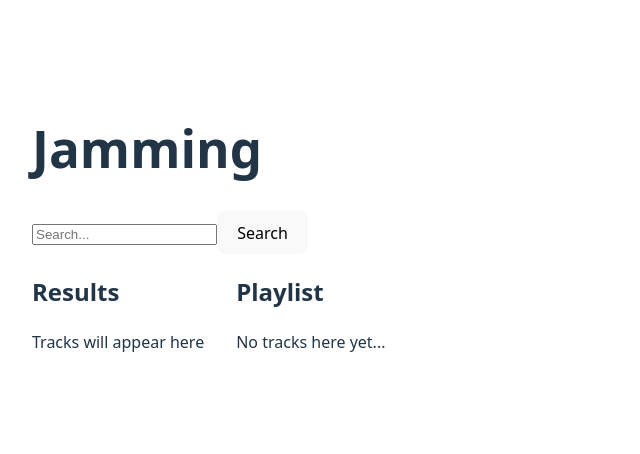
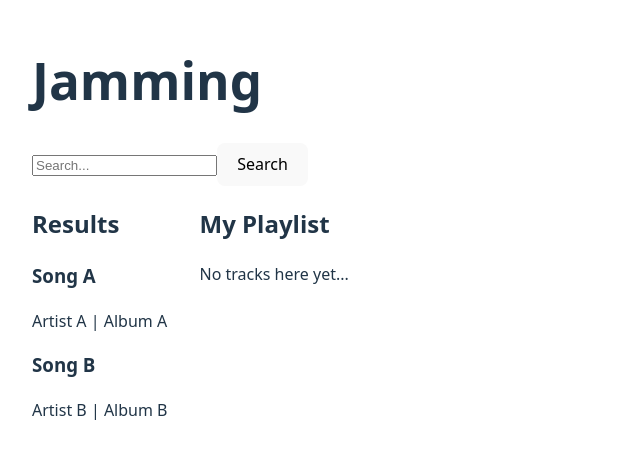
Before and after one commit to C0DREA/Jamming-React-App, a React (Vite) app: page / in a window 1280 px wide. Shown: the part 172-626 px from the top of the page, without its empty margins (0-640 px from the left). Built offline with nearby package versions, Linux system fonts and the light colour scheme.

Commit message:
Stage 1 - Complete

```diff
--- a/src/App.jsx
+++ b/src/App.jsx
@@ -6,13 +6,31 @@ import TrackList from './components/Tracklist/Tracklist.jsx';
 import Playlist from './components/Playlist/Playlist.jsx';
 
 function App() {
+
+  const searchResults = [
+    {
+      id: 1,
+      name: 'Song A',
+      artist: 'Artist A',
+      album: 'Album A'
+    },
+    {
+      id: 2,
+      name: 'Song B',
+      artist: 'Artist B',
+      album: 'Album B'
+    }
+  ];
+
+  const playlistTracks = [];
+
   return (
     <div className='app'>
       <Header />
       <SearchBar />
       <div className='content'>
-        <TrackList />
-        <Playlist />
+        <TrackList tracks={searchResults} />
+        <Playlist name='My Playlist' tracks={playlistTracks}/>
       </div>
     </div>
   );
--- a/src/components/Playlist/Playlist.jsx
+++ b/src/components/Playlist/Playlist.jsx
@@ -1,10 +1,18 @@
 import React from "react";
+import TrackList from "../Tracklist/Tracklist";
+import Track from "../Track/Track";
 
-function Playlist() {
+function Playlist({ name, tracks }) {
     return (
         <section>
-            <h2>Playlist</h2>
-            <p>No tracks here yet...</p>
+            <h2>{name}</h2>
+
+            {tracks && tracks.length > 0 ? (
+                <TrackList tracks={tracks} />
+            ) : (
+                <p>No tracks here yet...</p>
+            )}
+
         </section>
     );
 }
--- a/src/components/Track/Track.jsx
+++ b/src/components/Track/Track.jsx
@@ -0,0 +1,13 @@
+import React from "react";
+import './Track.css';
+
+function Track({ track }) {
+    return (
+        <div className="track">
+            <h3>{track.name}</h3>
+            <p>{track.artist} | {track.album}</p>
+        </div>
+    );
+}
+
+export default Track;
--- a/src/components/Tracklist/Tracklist.jsx
+++ b/src/components/Tracklist/Tracklist.jsx
@@ -1,10 +1,18 @@
 import React from "react";
+import Track from "../Track/Track.jsx";
 
-function TrackList() {
+function TrackList({ tracks }) {
     return (
         <section>
             <h2>Results</h2>
-            <p>Tracks will appear here</p>
+
+            {tracks && tracks.length > 0 ? (
+                tracks.map(track => (
+                    <Track key={track.id} track={track} />
+                ))
+            ) : (
+                <p>Tracks will appear here</p>
+            )}
         </section>
     );
 }
```
